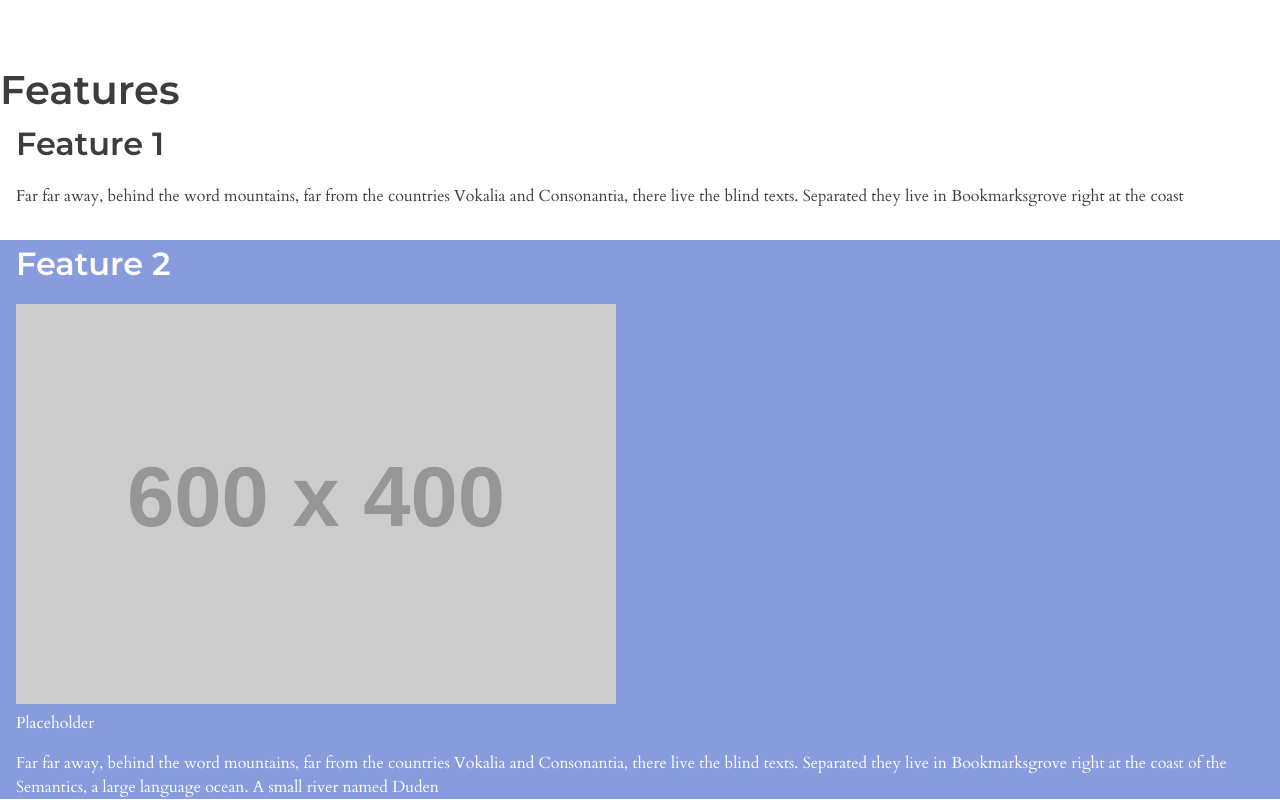
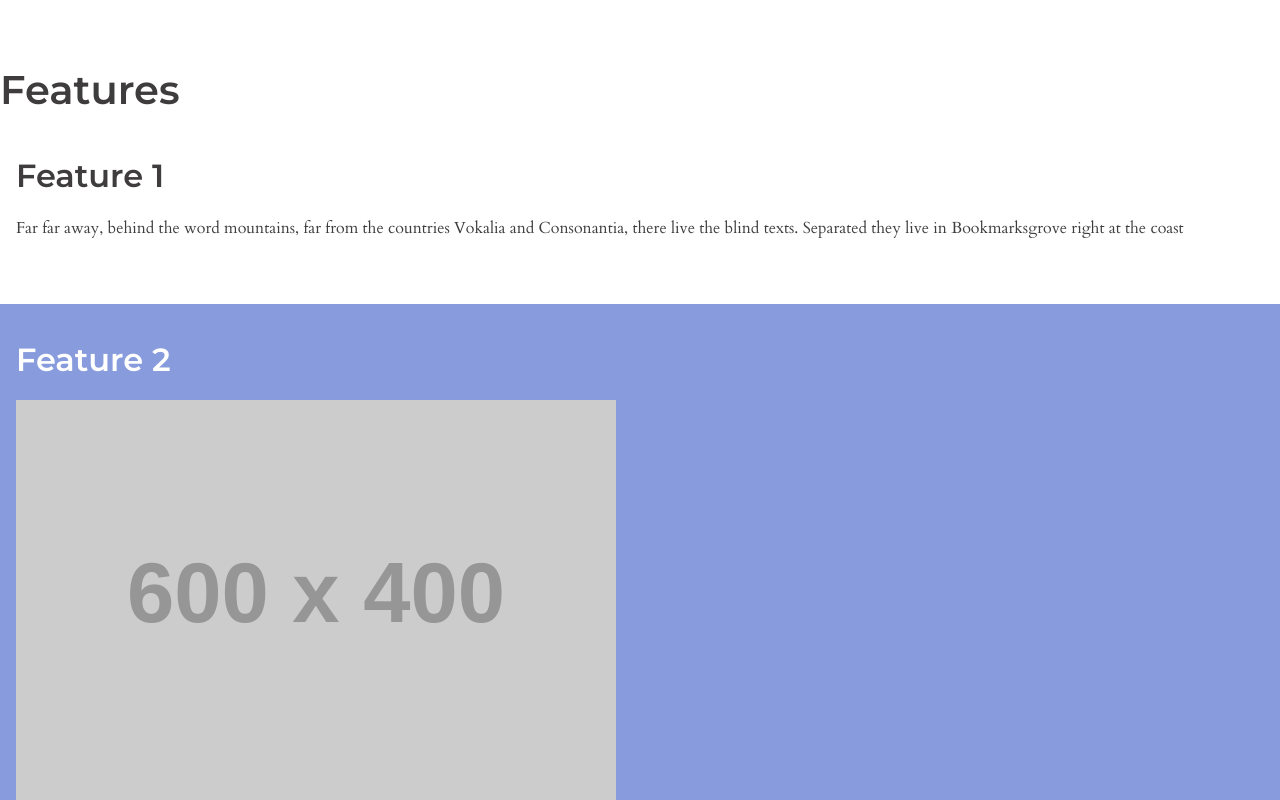
Before and after one commit to chingu-voyage7/Bears-Team-19, a React (Create React App) app in the folder budget-app/: page / in a window 1280 px wide. Shown: the part 760-1560 px from the top of the page. Built offline with nearby package versions, Linux system fonts and the light colour scheme.

Commit message:
Adjusted pading between the articles.

```diff
--- a/budget-app/src/containers/Home/Home.css
+++ b/budget-app/src/containers/Home/Home.css
@@ -3,7 +3,7 @@ section {
 }
 
 article {
-  padding: 0 1rem;
+  padding: 2rem 1rem;
   margin-bottom: 2rem;
 }
 
@@ -43,7 +43,7 @@ section:nth-child(3) {
 }
 
 .feature:nth-child(odd),
-.quote:nth-child(odd) {
+.quote:nth-child(even) {
   background: var(--primary-color-brighter);
   color: white;
 }
```
